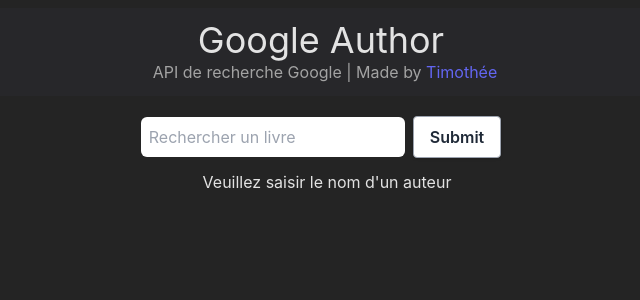
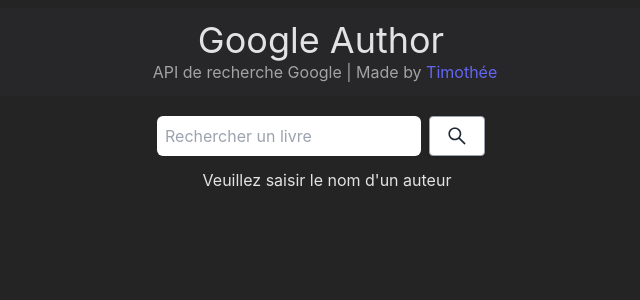
Before and after one commit to tiballion/googleauthor, a React (Vite) app: page / in a window 1280 px wide. Shown: the top 300 px of the page, without its empty margins (319-959 px from the left). Built offline with nearby package versions, Linux system fonts and the light colour scheme.

Commit message:
replaced buttons text by icons

```diff
--- a/src/components/Search.jsx
+++ b/src/components/Search.jsx
@@ -1,4 +1,9 @@
 import React, { useState, useEffect } from "react"
+import {
+  AiOutlineArrowLeft,
+  AiOutlineArrowRight,
+  AiOutlineSearch,
+} from "react-icons/ai"
 import axios from "axios"
 import Books from "./Books"
 
@@ -69,11 +74,9 @@
               onChange={handleChange}
             />
           </label>
-          <input
-            type="submit"
-            value="Submit"
-            className="bg-white hover:bg-gray-100 text-gray-800 font-semibold py-2 px-4 m-1 border border-gray-400 rounded shadow"
-          />
+          <button className="bg-white hover:bg-gray-100 text-gray-800 font-semibold py-2 px-4 m-1 border border-gray-400 rounded shadow">
+            <AiOutlineSearch size={22} />
+          </button>
         </form>
       </div>
       <div className="ml-3 flex justify-center">
@@ -94,7 +97,7 @@
               index < 10 ? "cursor-not-allowed opacity-50" : ""
             }`}
           >
-            Previous page
+            <AiOutlineArrowLeft />
           </button>
           <h4>{`${Math.floor(index / 10) + 1}/${
             Math.floor(booksCount / 10) + 1
@@ -105,7 +108,7 @@
               booksCount < index + 10 ? "cursor-not-allowed opacity-50" : ""
             }`}
           >
-            Next page
+            <AiOutlineArrowRight />
           </button>
         </div>
       )}
```
